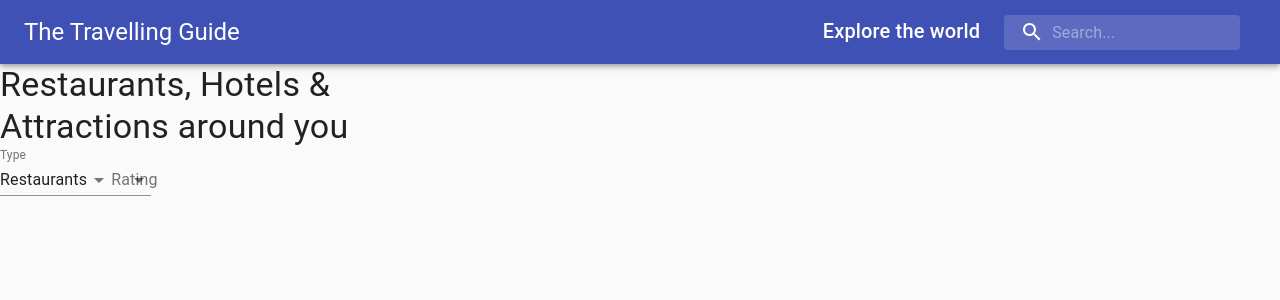
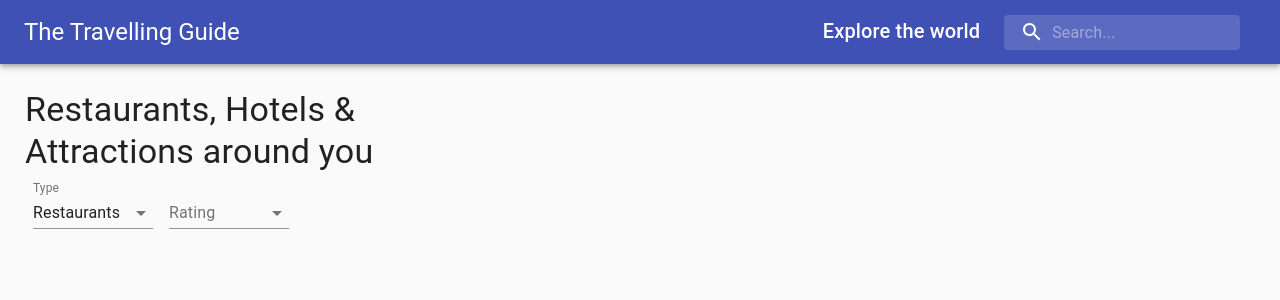
Before and after one commit to bobychaudhary/TheTravellingGuide, a React (Create React App) app: page / in a window 1280 px wide. Shown: the top 300 px of the page. Built offline with nearby package versions, Linux system fonts and the light colour scheme; no server answers.

Commit message:
List style has been added

```diff
--- a/src/Components/List/styles.js
+++ b/src/Components/List/styles.js
@@ -1,45 +1,28 @@
-import { alpha, makeStyles } from "@material-ui/core";
+import { makeStyles } from "@material-ui/core/styles";
+
 export default makeStyles((theme) => ({
-  title: {
-    display: "none",
-    [theme.breakpoints.up("sm")]: {
-      display: "block",
-    },
+   formControl: {
+     margin: theme.spacing(1),
+     minWidth: 120,
+     marginBottom: "30px",
+   },
+  selectEmpty: {
+    marginTop: theme.spacing(2),
   },
-  search: {
-    position: "relative",
-    borderRadius: theme.shape.borderRadius,
-    backgroundColor: alpha(theme.palette.common.white, 0.15),
-    "&:hover": { backgroundColor: alpha(theme.palette.common.white, 0.25) },
-    marginRight: theme.spacing(2),
-    marginLeft: 0,
-    width: "100%",
-    [theme.breakpoints.up("sm")]: {
-      marginLeft: theme.spacing(3),
-      width: "auto",
-    },
+  loading: {
+    height: "600px",
+    display: "flex",
+    justifyContent: "center",
+    alignItems: "center",
   },
-  searchIcon: {
-    padding: theme.spacing(0, 2),
-    height: "100%",
-    position: "absolute",
-    pointerEvents: "none",
-    display: "flex",
-    alignItems: "center",
-    justifyContent: "center",
+  container: {
+    padding: "25px",
   },
-  inputRoot: {
-    color: "inherit",
+  marginBottom: {
+    marginBottom: "30px",
   },
-  inputInput: {
-    padding: theme.spacing(1, 1, 1, 0),
-    paddingLeft: `calc(1em + ${theme.spacing(4)}px)`,
-    transition: theme.transitions.create("width"),
-    width: "100%",
-    [theme.breakpoints.up("md")]: { width: "20ch" },
-  },
-  toolbar: {
-    display: "flex",
-    justifyContent: "space-between",
+  list: {
+    height: "75vh",
+    overflow: "auto",
   },
 }));
--- a/src/Components/Map/Map.jsx
+++ b/src/Components/Map/Map.jsx
@@ -1,13 +1,14 @@
 import React from "react";
-import googleMapReact from "google-map-react";
+import GoogleMapReact from "google-map-react";
 import useStyles from "./styles";
 import { useMediaQuery } from "@material-ui/core";
 const Map = () => {
-  const classes = useStyles();
-  const isSmallDevice = useMediaQuery("(min-width:600px)");
+    const matches = useMediaQuery("(min-width:600px)");
+    const classes = useStyles();
+
   const coordinates = { lat: 0, lng: 0 };
   return (
-    <div className={classes.map}>
+    <div className={classes.mapContainer}>
       <googleMapReact
         bootstrapURLKeys={{
           key: process.env.REACT_APP_THETRAVELLINGGUIDE,
```
